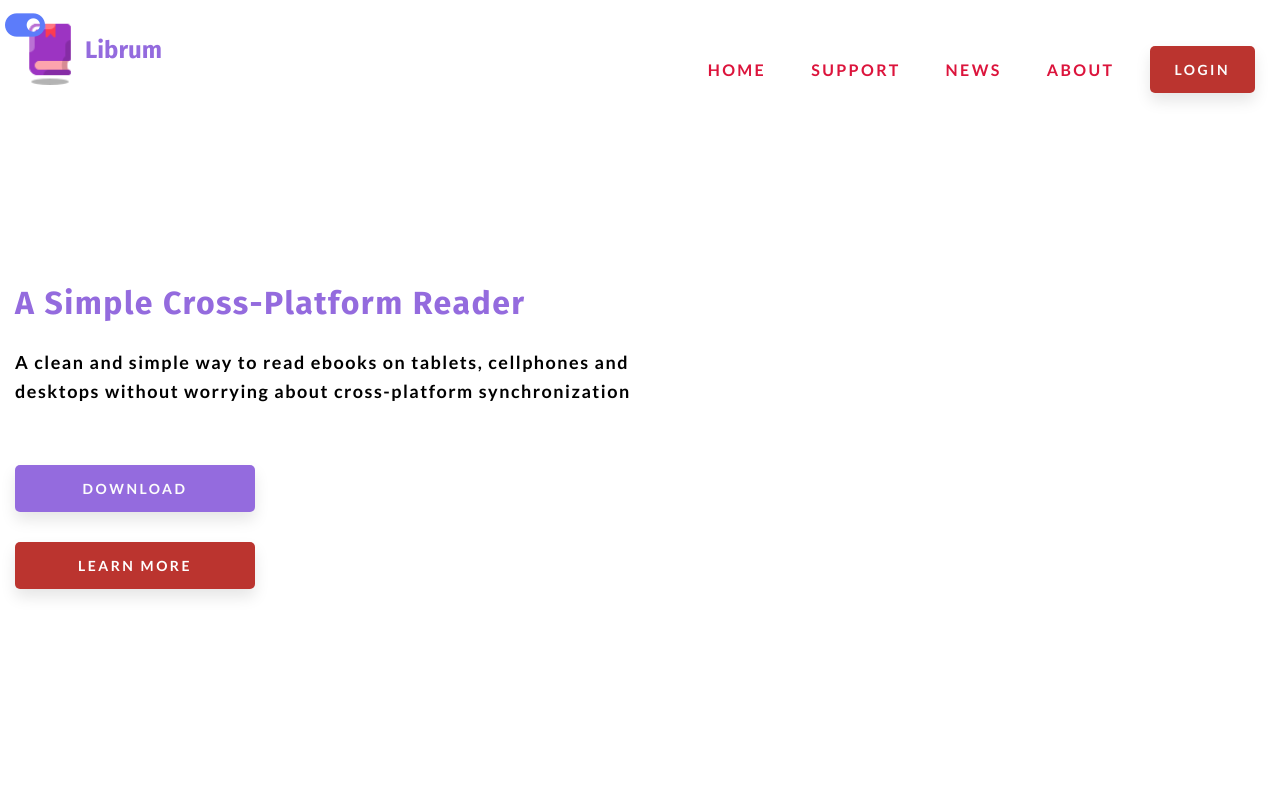
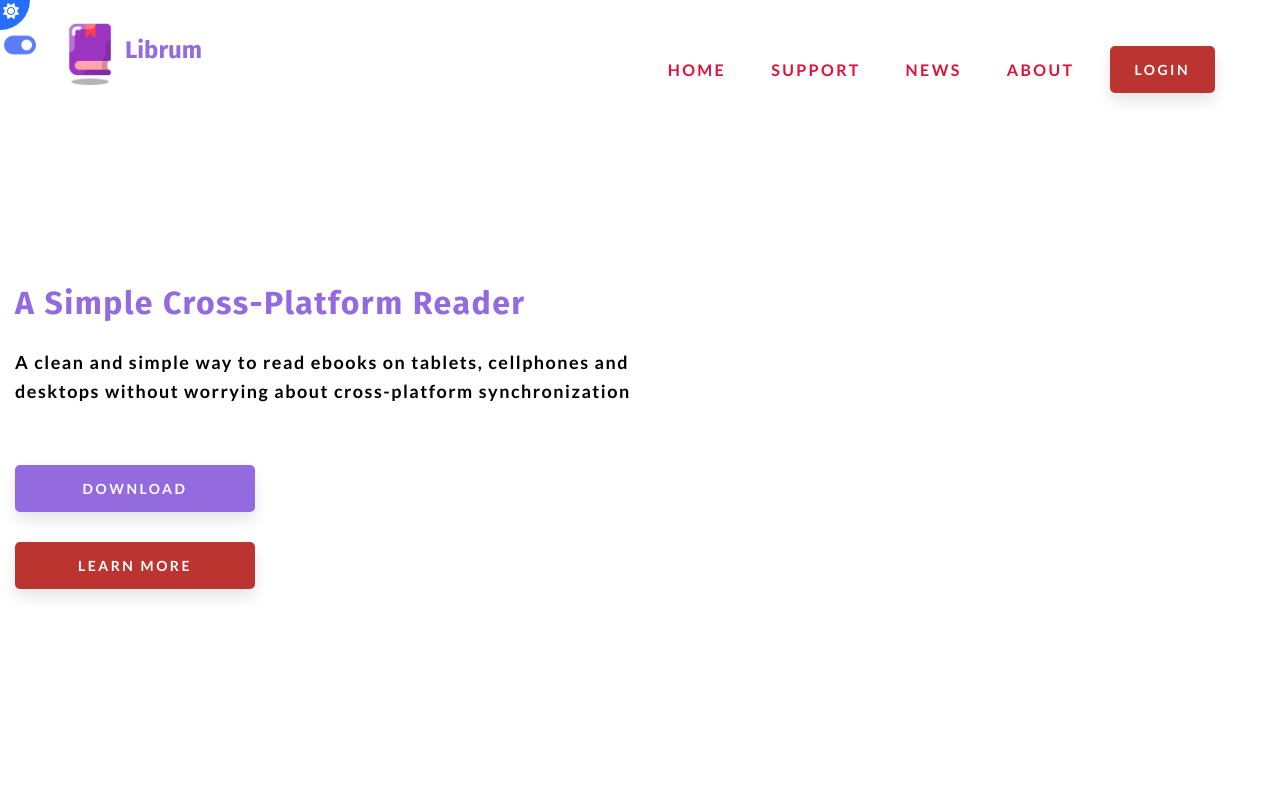
Before and after one commit to moedeera/ereader, a React (Create React App) app: page / in a window 1280 px wide. Both pictures are taken after a click on the item 25 px from the left and 25 px from the top of the page. Shown: the top 800 px of the page. Built offline with nearby package versions, Linux system fonts and the light colour scheme; no server answers; a web font is replaced by a local one.

Commit message:
Toggle Button redesigned
Redesigned with new icons, as well as a moon and sun icon to indicate light or dark theme.

```diff
--- a/src/Components/Navbar/Navbar.css
+++ b/src/Components/Navbar/Navbar.css
@@ -8,17 +8,36 @@
   background-color: transparent;
   display: flex;
   justify-content: center;
+  /* border: 2px solid green; */
+  padding: 0;
 
   /* transition: all 0.5s ease-in-out; */
 }
 .nav-toggle-container {
+  position: static;
   display: none;
   /* border: 1px solid white; */
   position: absolute;
   left: 0;
   top: 0px;
+  width: 40px;
+  height: 60px;
 }
-
+.nav-toggle-circle {
+  position: absolute;
+  top: 0;
+  left: 0;
+  width: 30px;
+  height: 30px;
+  background: white;
+  border-radius: 0 0 30px 0;
+  color: var(--color-primary0);
+  display: flex;
+  align-items: top;
+  padding-top: 3px;
+  padding-left: 3px;
+  background-color: grey;
+}
 .fas.fa-toggle-on.fa-3x,
 .fas.fa-toggle-off.fa-3x {
   /* border: 1px solid green; */
@@ -114,7 +133,12 @@ a:hover:after,
 }
 @media only screen and (min-width: 1176px) {
   .nav-toggle-container {
-    display: block;
+    display: flex;
+    flex-direction: column;
+    padding-top: 25px;
+  }
+  .nav-contain {
+    padding: 0 40px;
   }
 }
 @media only screen and (max-width: 900px) {
--- a/src/Components/Navbar/Navbar.js
+++ b/src/Components/Navbar/Navbar.js
@@ -36,7 +36,26 @@ export const Navbar = () => {
     >
       <div className="nav-contain">
         <div className="nav-toggle-container">
-          {" "}
+          {bg === "dark" ? (
+            <div className="nav-toggle-circle">
+              <i className="fa fa-moon" aria-hidden="true"></i>
+            </div>
+          ) : (
+            <div
+              style={{
+                backgroundColor: "var(--color-primary01)",
+              }}
+              className="nav-toggle-circle"
+            >
+              <i
+                style={{
+                  color: "white",
+                }}
+                className="fa fa-sun"
+                aria-hidden="true"
+              ></i>
+            </div>
+          )}{" "}
           {bg === "light" ? (
             <li
               className="toggle-li"
--- a/src/index.css
+++ b/src/index.css
@@ -43,7 +43,7 @@ html {
 
   --bg-light: #fcfcfc;
   --bg-dark: black;
-  --color-primary0: #256eff;
+  --color-primary01: #256eff;
   --color-primary0: black;
   --color-primary1: #946bde;
   --color-primary: #946bde;
```
